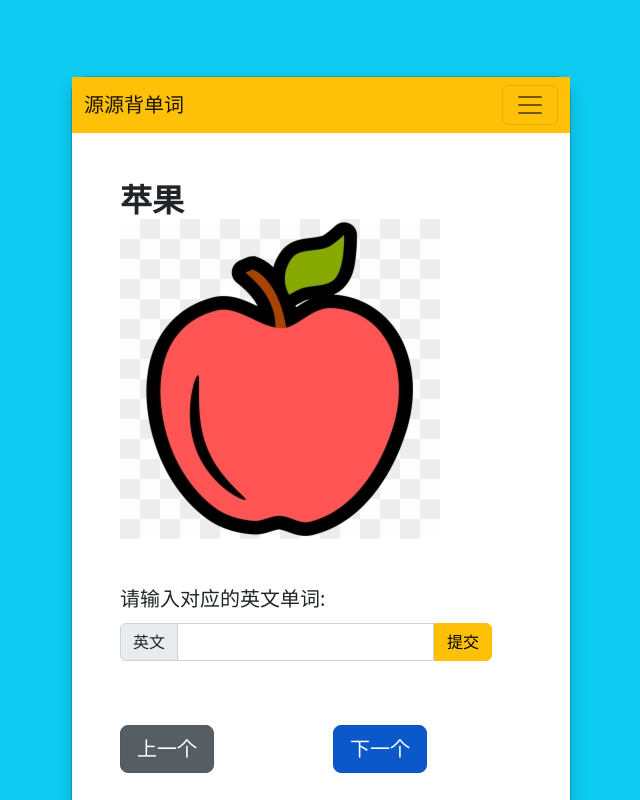
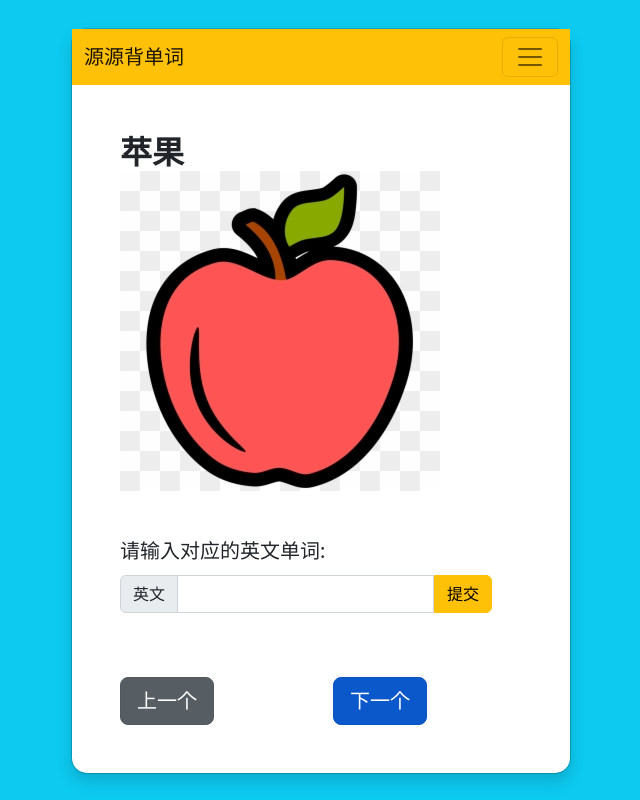
Before and after one commit to diskya/babyenglish, a Django app: page /learn/word/1/ in a window 1280 px wide. Shown: the whole page, without its empty margins (319-959 px from the left). Run offline with Django 4.2, Linux system fonts and the light colour scheme; data comes from the database, SQL or seed files in the repository; some libraries are stand-ins or nearby versions.

Commit message:
adjust layout

```diff
--- a/words_learn/templates/words_learn/words_learn.html
+++ b/words_learn/templates/words_learn/words_learn.html
@@ -13,7 +13,7 @@
 
 
 
-<div class="modal modal-tour d-block bg-info py-5" tabindex="-1" role="dialog" id="modalTour">
+<div class="modal modal-tour d-block bg-info" tabindex="-1" role="dialog" id="modalTour">
     <div class="modal-dialog" role="document">
 
         <div class="modal-content rounded-4 shadow">
```
Also changed, not shown: 1 other file.
